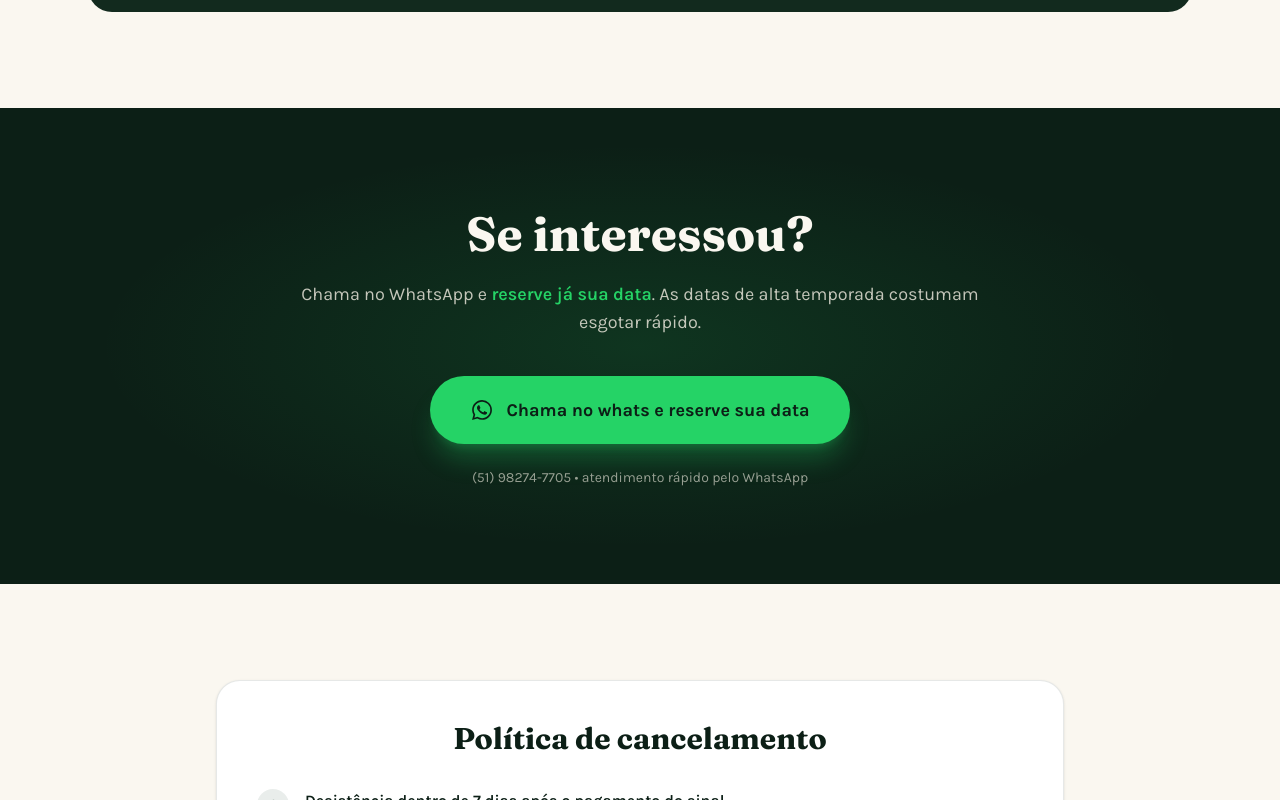
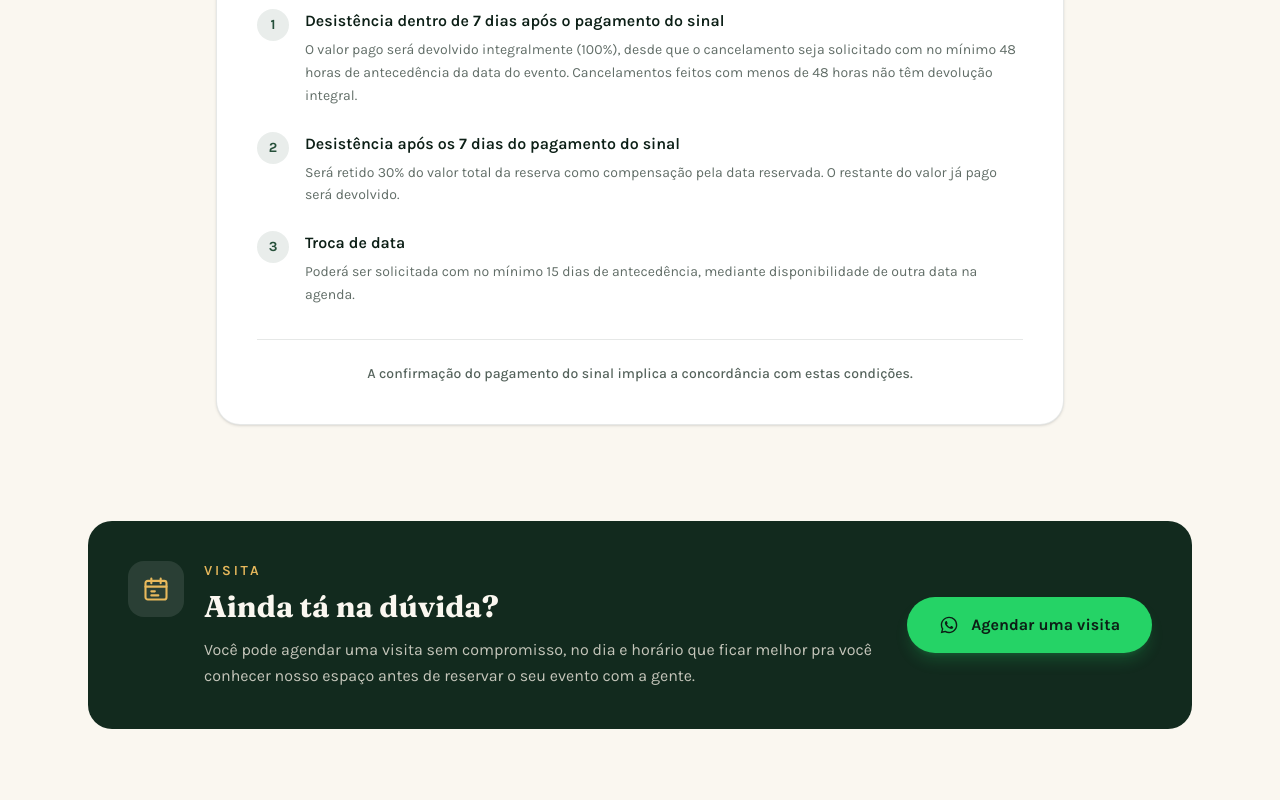
Before and after one commit to larissaalinee/espaco-para-eventos, a Next.js app: page / in a window 1280 px wide. Shown: the part 5920-6720 px from the top of the page. Built offline with nearby package versions, Linux system fonts and the light colour scheme.

Commit message:
Politica de cancelamento depois da localizacao

```diff
--- a/app/page.tsx
+++ b/app/page.tsx
@@ -22,9 +22,9 @@ export default function Home() {
         <Gallery />
         <VideoSection />
         <Location />
+        <CancellationPolicy />
         <VisitSection />
         <CtaSection />
-        <CancellationPolicy />
       </main>
       <Footer />
       <WhatsappFloat />
```
